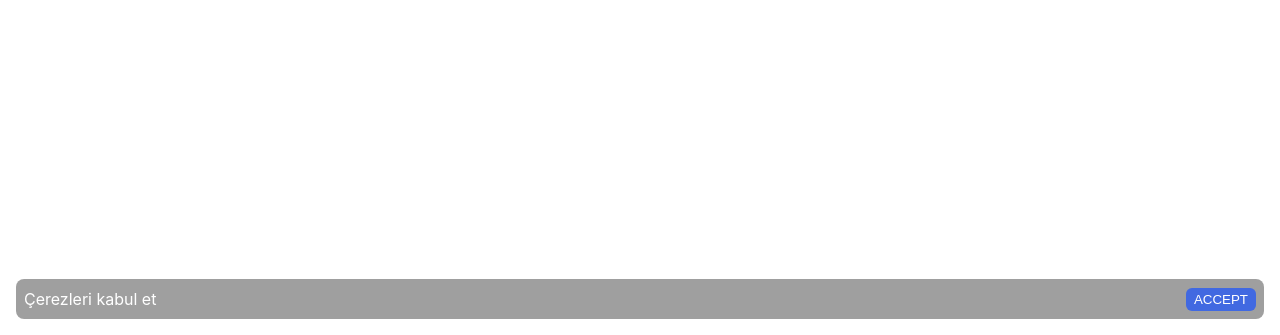
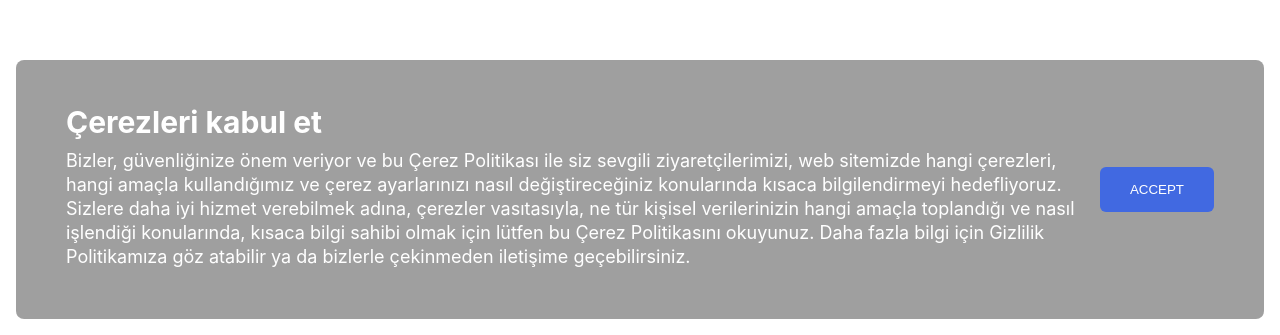
Before and after one commit to Front-End-Bootcamp/vue-component-create-team-octopus, a Vue app: page / in a window 1280 px wide. Shown: the part 465-800 px from the top of the page. Built offline with nearby package versions, Linux system fonts and the light colour scheme.

Commit message:
cookie title and text (+css)

```diff
--- a/src/App.vue
+++ b/src/App.vue
@@ -7,7 +7,11 @@ const feedback = ref();
 
 <template>
 	<Teleport to="body">
-		<Cookie text="Çerezleri kabul et" v-model:feedback="feedback"></Cookie>
+		<Cookie title="Çerezleri kabul et" text="Bizler, güvenliğinize önem veriyor ve bu Çerez Politikası ile siz sevgili ziyaretçilerimizi,
+		 web sitemizde hangi çerezleri, hangi amaçla kullandığımız ve çerez ayarlarınızı nasıl değiştireceğiniz konularında kısaca bilgilendirmeyi hedefliyoruz.
+		 Sizlere daha iyi hizmet verebilmek adına, çerezler vasıtasıyla, ne tür kişisel verilerinizin hangi amaçla toplandığı ve nasıl işlendiği konularında,
+		 kısaca bilgi sahibi olmak için lütfen bu Çerez Politikasını okuyunuz.
+		 Daha fazla bilgi için Gizlilik Politikamıza göz atabilir ya da bizlerle çekinmeden iletişime geçebilirsiniz." v-model:feedback="feedback"></Cookie>
 	</Teleport>
 </template>
 
--- a/src/components/Cookie.vue
+++ b/src/components/Cookie.vue
@@ -1,6 +1,6 @@
 <script setup>
 import { computed } from "vue"
-const props = defineProps(['text','feedback']);
+const props = defineProps(['title','text','feedback']);
 const emit = defineEmits(['update:feedback']);
 
 const clickHandler = () => {
@@ -26,7 +26,12 @@ const show = computed(() => {
 <template>
 	<div class="cookie" v-if="show" >
 		<div class="cookie__content">
-			{{props.text}}
+			<div class="cookie__header">
+			{{props.title}}
+			</div>
+			<div class="cookie__text">
+				{{props.text}}
+			</div>
 		</div>
 		<button class="cookie__button" @click="clickHandler">
 			Accept
@@ -44,7 +49,7 @@ const show = computed(() => {
   align-items: center;
   justify-content: space-between;
   background-color: rgba(0, 0, 0, 0.377);
-  padding: 8px;
+  padding: 50px;
   border-radius: 8px;
   gap: 24px;
 
@@ -52,9 +57,15 @@ const show = computed(() => {
     color: #fff;
 		width: 100%;
   }
-
+	&__header {
+    color: #fff;
+		width: 100%;
+		font-size: 30px;
+		font-weight: bold;
+		padding-bottom: 15px;
+  }
   &__button {
-    padding: 4px 8px;
+    padding: 15px 30px;
     text-transform: uppercase;
     background-color: royalblue;
     color: #fff;
@@ -62,5 +73,8 @@ const show = computed(() => {
     border: none;
     border-radius: 6px;
   }
+	&__text {
+		font-size: large;
+	}
 }
 </style>
```
